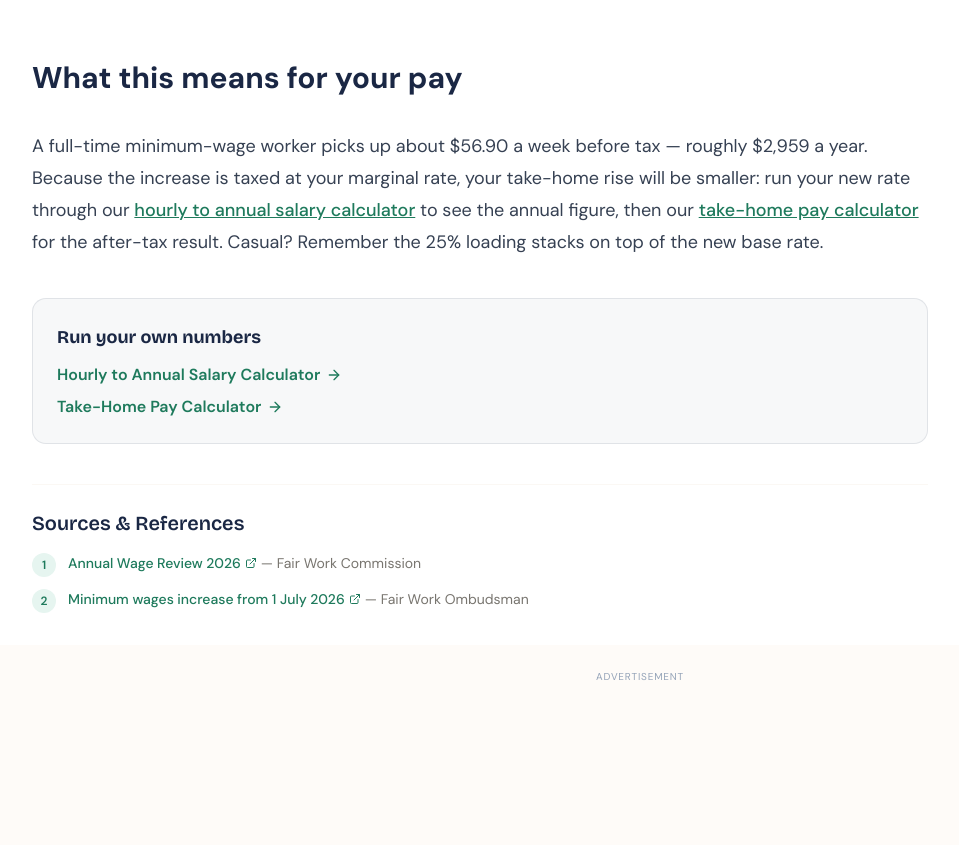
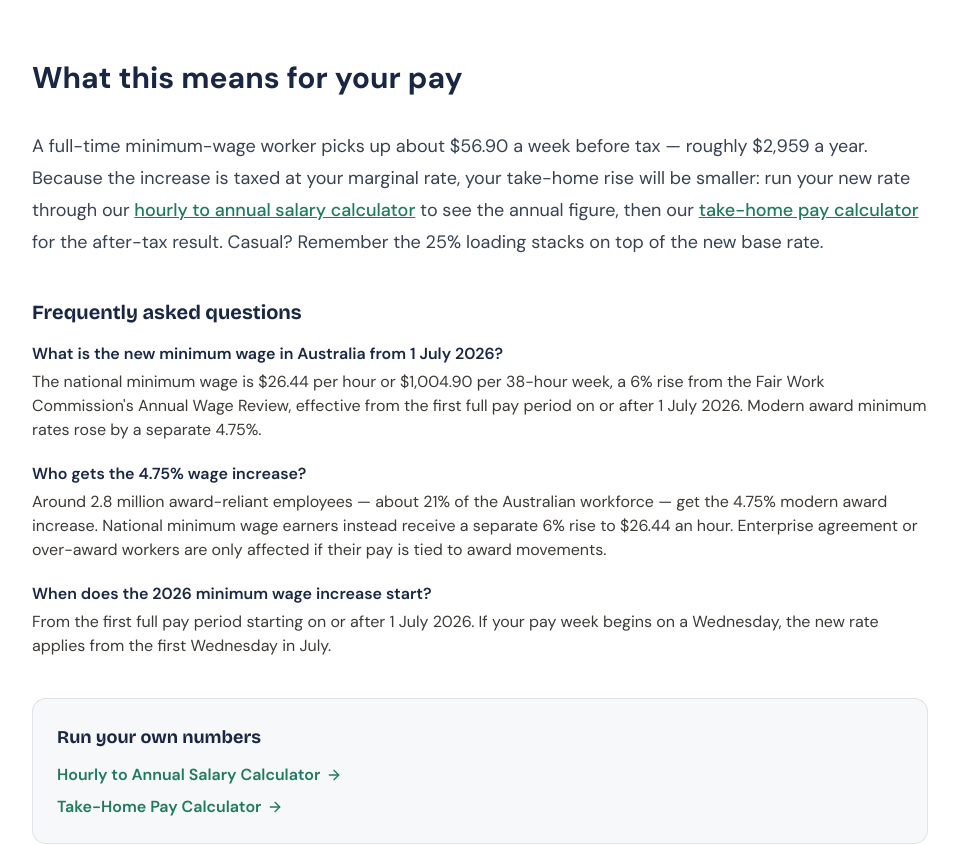
Before and after one commit to zarusirig/paycalculatoraustralia, a Next.js app in the folder calc-boiler/: page /news/minimum-wage-increase-july-2026 in a window 1280 px wide. Shown: the part 1757-2602 px from the top of the page, without its empty margins (0-959 px from the left). Built offline with nearby package versions, Linux system fonts and the light colour scheme.

Commit message:
fix(news): align FAQ copy with 6% NMW rise, render visible FAQ section

```diff
--- a/calc-boiler/lib/news.ts
+++ b/calc-boiler/lib/news.ts
@@ -44,7 +44,7 @@ export const NEWS_ARTICLES: NewsArticleMeta[] = [
     ],
     faq: [
       { question: "What is the new minimum wage in Australia from 1 July 2026?", answer: "The national minimum wage is $26.44 per hour or $1,004.90 per 38-hour week, a 6% rise from the Fair Work Commission's Annual Wage Review, effective from the first full pay period on or after 1 July 2026. Modern award minimum rates rose by a separate 4.75%." },
-      { question: "Who gets the 4.75% wage increase?", answer: "Around 2.8 million award-reliant employees — about 21% of the Australian workforce — plus anyone on the national minimum wage. Workers on enterprise agreements or over-award salaries are only affected if their pay is tied to award movements." },
+      { question: "Who gets the 4.75% wage increase?", answer: "Around 2.8 million award-reliant employees — about 21% of the Australian workforce — get the 4.75% modern award increase. National minimum wage earners instead receive a separate 6% rise to $26.44 an hour. Enterprise agreement or over-award workers are only affected if their pay is tied to award movements." },
       { question: "When does the 2026 minimum wage increase start?", answer: "From the first full pay period starting on or after 1 July 2026. If your pay week begins on a Wednesday, the new rate applies from the first Wednesday in July." },
     ],
   },
--- a/calc-boiler/modules/news/layout.tsx
+++ b/calc-boiler/modules/news/layout.tsx
@@ -71,6 +71,22 @@ export default function NewsArticleLayout({ meta, children }: { meta: NewsArticl
             {children}
           </article>
 
+          {meta.faq && meta.faq.length > 0 && (
+            <section className="not-prose my-10">
+              <h2 className="mb-4 text-xl font-bold text-navy" style={{ fontFamily: "'Bricolage Grotesque', sans-serif" }}>
+                Frequently asked questions
+              </h2>
+              <div className="space-y-5">
+                {meta.faq.map((item) => (
+                  <div key={item.question}>
+                    <h3 className="mb-1 font-semibold text-navy">{item.question}</h3>
+                    <p className="text-warmgray">{item.answer}</p>
+                  </div>
+                ))}
+              </div>
+            </section>
+          )}
+
           <aside className="not-prose my-10 rounded-xl border border-navy/10 bg-navy/3 p-6">
             <h2 className="mb-3 text-lg font-bold text-navy" style={{ fontFamily: "'Bricolage Grotesque', sans-serif" }}>
               Run your own numbers
```
